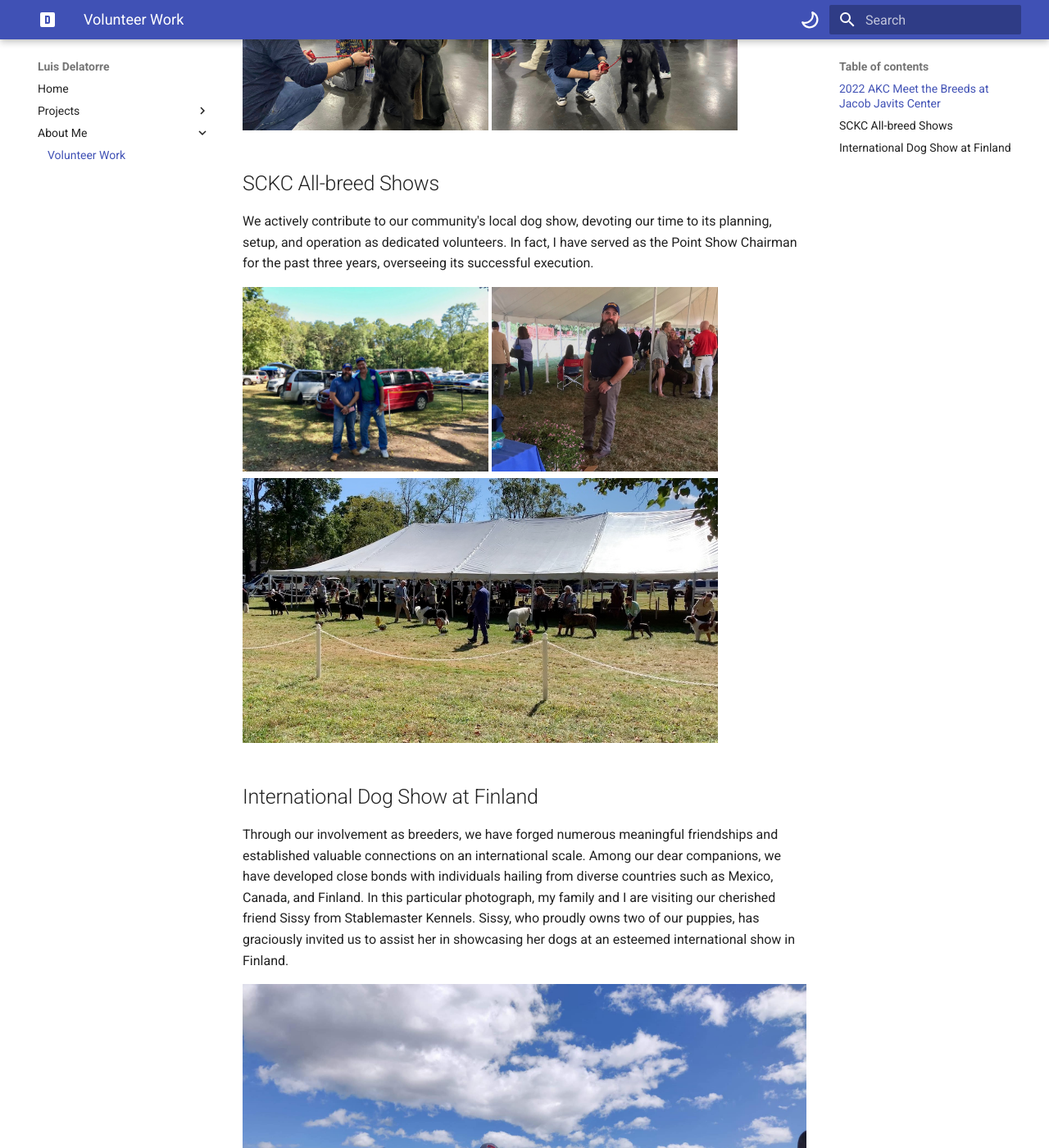
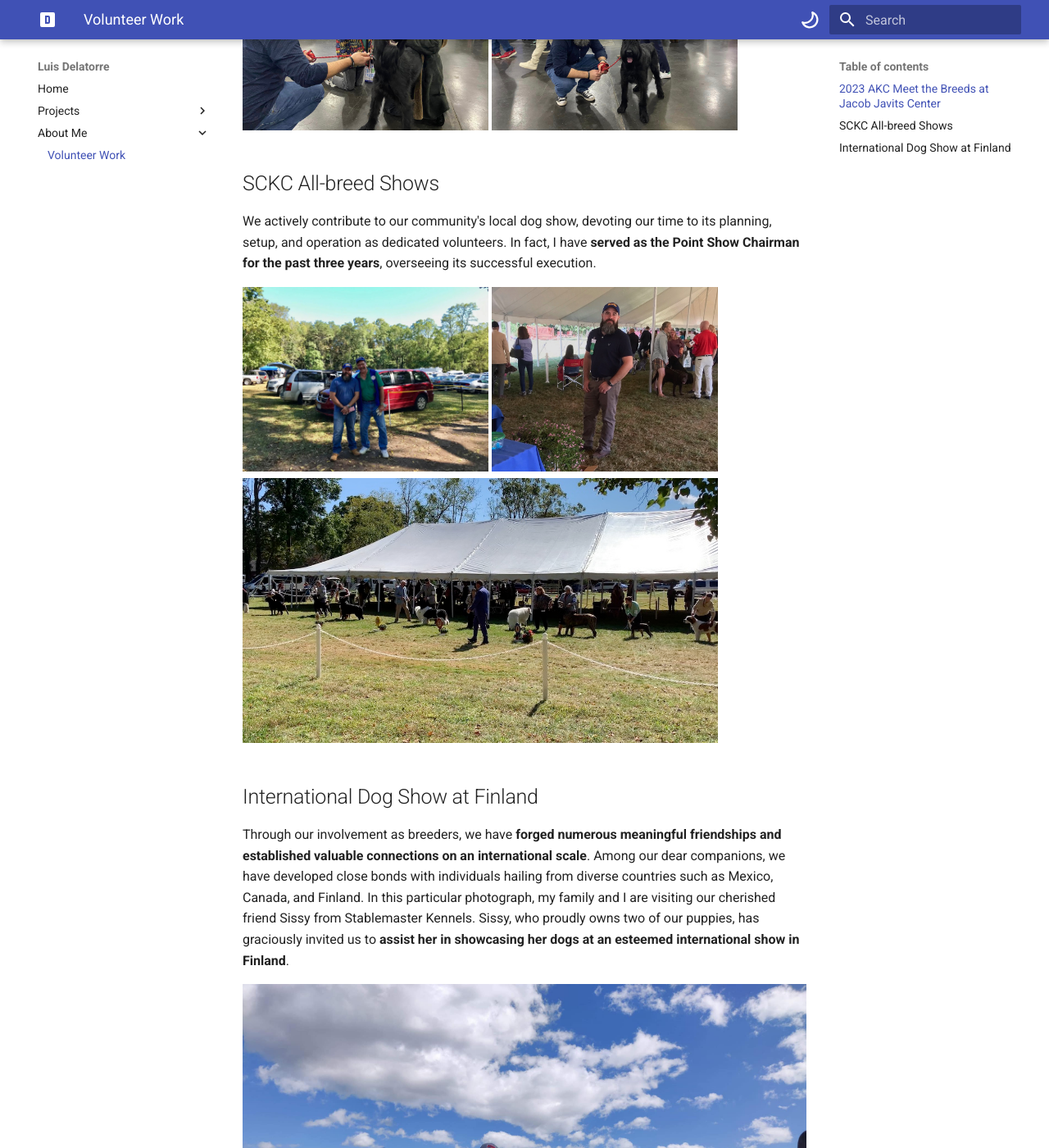
Before and after one commit to luis-delatorre/homepage, an MkDocs documentation site: the page built from docs/bio/volunteer-service.md, in a window 1280 px wide and 1400 px high, scrolled down 1056 px. Shown: the whole window at 82% size. Built offline with MkDocs 1.6.1 and Material for MkDocs 9.7.7, drawn with Linux system fonts in a browser that asks for light colours; some of the changed text lies outside the part shown.

Commit message:
Updated volunteer service page.

```diff
--- a/docs/bio/volunteer-service.md
+++ b/docs/bio/volunteer-service.md
@@ -1,6 +1,6 @@
 # AKC Breed Parent Clubs and Local Clubs
 
-My wife and I are passionate about dogs.  We breed and show Giant Schnauzers in AKC conformation events.  We have several dogs with Championship titles living across the globe.  Our goal is to have a top winning national dog title, and to compete at [Westminster](https://www.westminsterkennelclub.org/) and the [AKC Royal Canin National](https://www.akc.org/sports/conformation/national-championship/) events.  Additionally, we actively engage with our local community by volunteering to host matches and educational seminars.  We are dedicated members of multiple organizations, furthering our commitment to the welfare and betterment of dogs.
+My wife and I are passionate about dogs.  We breed and show Giant Schnauzers in AKC conformation events.  We have several dogs with Championship titles living across the globe.  Our goal is to have a top winning national dog title, and to compete at [Westminster](https://www.westminsterkennelclub.org/) and the [AKC Royal Canin National](https://www.akc.org/sports/conformation/national-championship/) events.  Additionally, we **actively engage with our local community by volunteering** to host matches and educational seminars.  We are **dedicated members of multiple organizations**, furthering our commitment to the welfare and betterment of dogs.
 
 | Club                            | Role                                     | Links                     |
 |---------------------------------|------------------------------------------|---------------------------|
@@ -8,9 +8,9 @@ My wife and I are passionate about dogs.  We breed and show Giant Schnauzers in
 | Suffolk County Kennel Club      | 2nd Vice President / Point Show Chairman | [SCKC Club Officers](https://suffolkcountykennelclub.org/officers) |
 | Big Apple Working Group Club    | Member                                   | [BAWG AKC Club Listing](https://www.apps.akc.org/apps/club_search/index_master.cfm?action=refresh_index&active_tab_row_A=1&active_tab_col_A=1&fixed_tab=1&club_id=7366)
 
-## 2022 AKC Meet the Breeds at Jacob Javits Center
+## 2023 AKC Meet the Breeds at Jacob Javits Center
 
-My wife and I proudly represented the Giant Schnauzer breed at the 2022 AKC Meet the Breeds event, where we brought along our own dogs. The show attracted over 10,000 visitors that weekend, and our stall saw hundreds of enthusiastic attendees eager to learn more about our beloved breed.
+My wife and I **proudly represented the Giant Schnauzer breed at the 2023 AKC Meet the Breeds event hosted at the Jacob Javits Center**, where we brought along our own dogs. The show attracted over 10,000 visitors that weekend, and our stall saw hundreds of enthusiastic attendees eager to learn more about our beloved breed.
 
 ![Meet the Breeds Entrance](../assets/bio/volunteer-service/akc-meet-the-breeds-0.jpeg){ width=300 }
 ![Meet the Breeds Stall](../assets/bio/volunteer-service/akc-meet-the-breeds-1.jpeg){ width=300 }
@@ -19,7 +19,7 @@ My wife and I proudly represented the Giant Schnauzer breed at the 2022 AKC Meet
 
 ## SCKC All-breed Shows
 
-We actively contribute to our community's local dog show, devoting our time to its planning, setup, and operation as dedicated volunteers. In fact, I have served as the Point Show Chairman for the past three years, overseeing its successful execution.
+We actively contribute to our community's local dog show, devoting our time to its planning, setup, and operation as dedicated volunteers. In fact, I have **served as the Point Show Chairman for the past three years**, overseeing its successful execution.
 
 ![SCKC A/B Show 2019](../assets/bio/volunteer-service/sckc-dog-show-2019-1.jpeg){ width=300 }
 ![SCKC A/B Show 2021](../assets/bio/volunteer-service/sckc-show-chair-2021.jpeg){ width=276 }
@@ -27,7 +27,7 @@ We actively contribute to our community's local dog show, devoting our time to i
 
 ## International Dog Show at Finland
 
-Through our involvement as breeders, we have forged numerous meaningful friendships and established valuable connections on an international scale. Among our dear companions, we have developed close bonds with individuals hailing from diverse countries such as Mexico, Canada, and Finland. In this particular photograph, my family and I are visiting our cherished friend Sissy from Stablemaster Kennels. Sissy, who proudly owns two of our puppies, has graciously invited us to assist her in showcasing her dogs at an esteemed international show in Finland.
+Through our involvement as breeders, we have **forged numerous meaningful friendships and established valuable connections on an international scale**. Among our dear companions, we have developed close bonds with individuals hailing from diverse countries such as Mexico, Canada, and Finland. In this particular photograph, my family and I are visiting our cherished friend Sissy from Stablemaster Kennels. Sissy, who proudly owns two of our puppies, has graciously invited us to **assist her in showcasing her dogs at an esteemed international show in Finland**.
 
 ![Dog Show Finland 1](../assets/bio/volunteer-service/finland-dog-show-1.jpeg)
 ![Dog Show Finland 2](../assets/bio/volunteer-service/finland-dog-show-2.jpeg)
```
